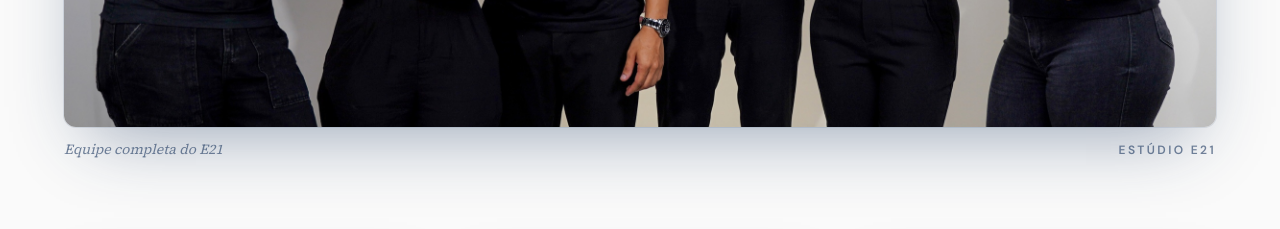
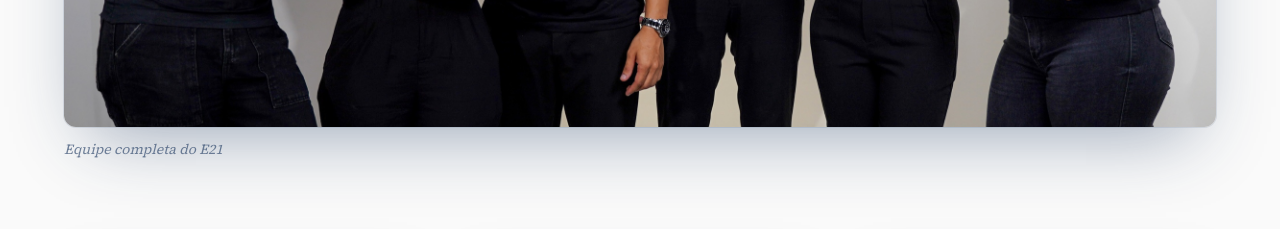
Before and after one commit to edu4rdov-e21/e21med, a Next.js app: page / in a window 1280 px wide. Shown: the part 3800-4029 px from the top of the page. Built offline with nearby package versions, Linux system fonts and the light colour scheme.

Commit message:
tweak: remove "Estudio E21" da legenda da foto de grupo da equipe
Fica so a legenda em serif italico ("Equipe completa do E21").

Co-Authored-By: Claude Fable 5 <noreply@anthropic.com>

```diff
--- a/src/components/Team.tsx
+++ b/src/components/Team.tsx
@@ -33,13 +33,8 @@ export default function Team() {
                 priority={false}
               />
             </div>
-            <figcaption className="mt-3 mb-14 sm:mb-20 flex items-baseline justify-between text-navy/60">
-              <span className="text-xs sm:text-sm italic font-serif">
-                {TEAM.groupPhoto.alt}
-              </span>
-              <span className="text-xs font-semibold uppercase tracking-[0.2em]">
-                Estúdio E21
-              </span>
+            <figcaption className="mt-3 mb-14 sm:mb-20 text-xs sm:text-sm italic font-serif text-navy/60">
+              {TEAM.groupPhoto.alt}
             </figcaption>
           </figure>
 
```
